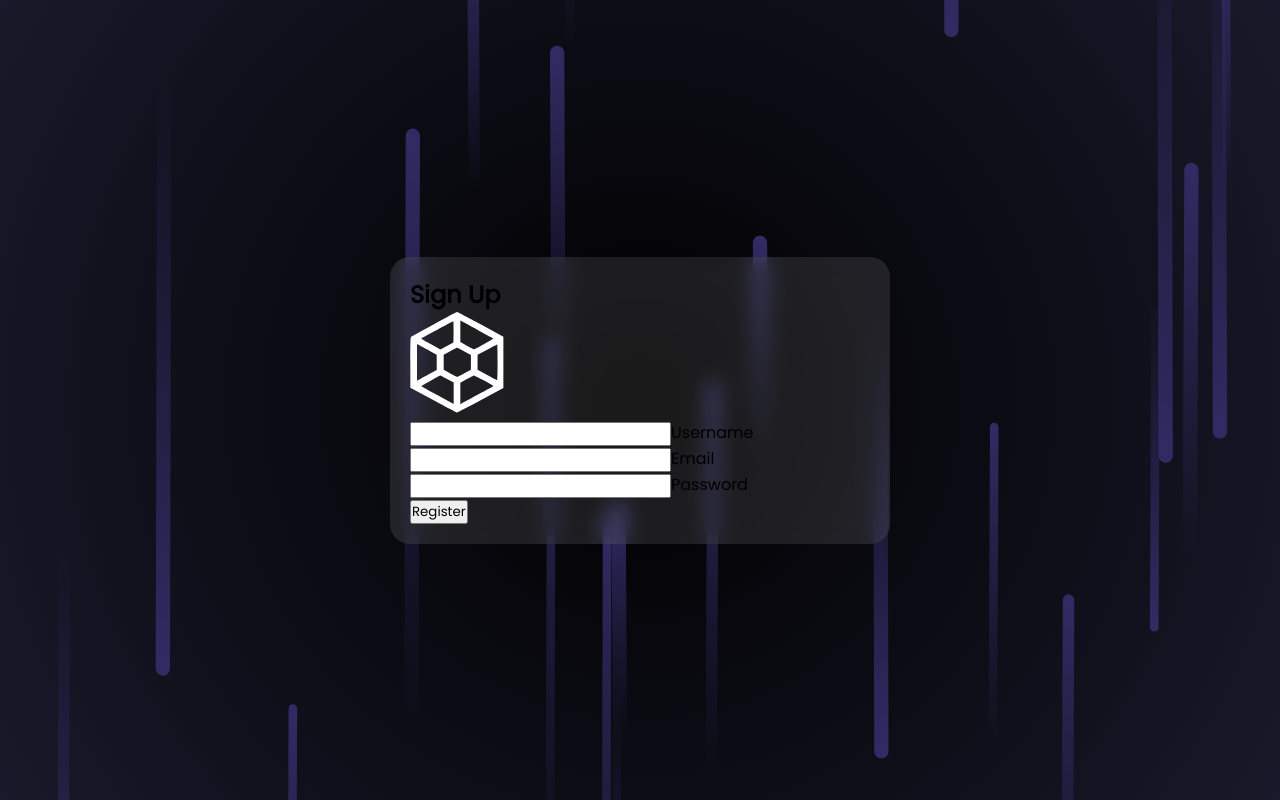
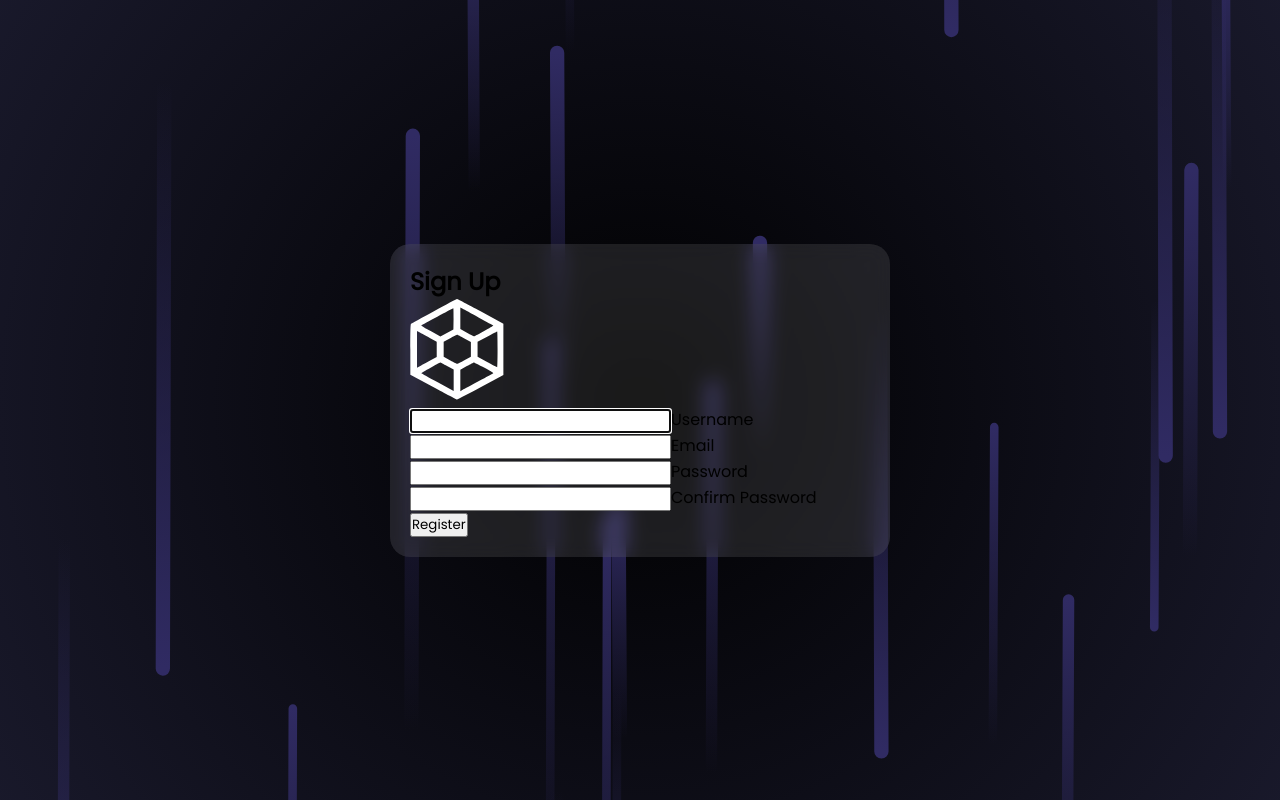
Before and after one commit to Mad-input/doubling-creativity-astro, an Astro site: page /register in a window 1280 px wide. Built offline with nearby package versions, Linux system fonts and the light colour scheme; Astro itself is replaced by a stand-in of ours.

Commit message:
Add form verification

```diff
--- a/package.json
+++ b/package.json
@@ -18,6 +18,7 @@
     "astro": "^4.13.3",
     "react": "^18.3.1",
     "react-dom": "^18.3.1",
+    "react-hook-form": "^7.52.2",
     "typewriter-effect": "^2.21.0"
   },
   "devDependencies": {
--- a/src/components/FormRegister.jsx
+++ b/src/components/FormRegister.jsx
@@ -1,21 +1,112 @@
+import { useForm } from 'react-hook-form'
+import TagError from './TagError.jsx'
+
 export default function FormRegister() {
+  const {
+    handleSubmit,
+    register,
+    watch,
+    formState: {
+      errors
+    }
+  } = useForm()
+
+  const optionsUsername = {
+    required: {
+      value: true,
+      message: "name is required"
+    },
+    minLength: {
+      value: 3,
+      message: "minimum trhee characters"
+    },
+    maxLength: {
+      value: 20,
+      message: "maximum twenty characters"
+    }
+  }
+
+  const optionsEmail = {
+    required: {
+      value: true,
+      message: "Email is required",
+    },
+    pattern: {
+      value: /^[a-zA-Z0-9._%+-]+@[a-zA-Z0-9.-]+\.[a-zA-Z]{2,4}$/,
+      message: 'invalid email'
+    }
+  }
+
+  const optionsPassword = {
+    required: {
+      value: true,
+      message: "password is required"
+    },
+    minLength: {
+      value: 6,
+      message: "must be a minimum of six"
+    }
+  }
+
+  const optionsConfirmPassword = {
+    required: {
+      value: true,
+      message: "password is required"
+    },
+    validate: (value) => value === watch('password') ? true : 'passwords do not match'
+  }
+
+
+  const onSubmit = handleSubmit((values) => {
+    console.log(values);
+  })
+
   return (
-    <form id="form">
+    <form id="form" onSubmit={onSubmit}>
       <h2 className="title-form">Sign Up</h2>
       <div className="logo">
-        <img src="/img/logo-icon.svg" alt="logo" />
+        <a href="/"><img src="/img/logo-icon.svg" alt="logo" /></a>
       </div>
       <div className="containt-input">
-        <input type="text" placeholder="" />
+        <input
+          className={`${errors.username ? 'error' : 'ok'}`}
+          type="text"
+          placeholder=""
+          autoFocus
+          {...register("username", optionsUsername)}
+          autoComplete='off' />
         <label>Username</label>
+        {errors.username && <TagError text={errors.username.message} />}
       </div>
       <div className="containt-input">
-        <input type="email" placeholder="" />
+        <input
+          className={`${errors.email ? 'error' : 'ok'}`}
+          type="email"
+          placeholder=""
+          {...register("email", optionsEmail)}
+          autoComplete='off' />
         <label>Email</label>
+        {errors.email && <TagError text={errors.email.message} />}
       </div>
       <div className="containt-input">
-        <input type="password" placeholder="" />
+        <input
+          className={`${errors.password ? 'error' : 'ok'}`}
+          type="password"
+          placeholder=""
+          {...register("password", optionsPassword)}
+          autoComplete='off' />
         <label>Password</label>
+        {errors.password && <TagError text={errors.password.message} />}
+      </div>
+      <div className="containt-input">
+        <input
+          className={`${errors.confirmPassword ? 'error' : 'ok'}`}
+          type="password"
+          placeholder=""
+          {...register("confirmPassword", optionsConfirmPassword)}
+          autoComplete='off' />
+        <label>Confirm Password</label>
+        {errors.confirmPassword && <TagError text={errors.confirmPassword.message} />}
       </div>
       <button type="submit" className="btn-submit">Register</button>
     </form>
--- /dev/null
+++ b/src/components/TagError.jsx
@@ -0,0 +1,5 @@
+export default function TagError({ text }) {
+  return (
+    <span className="tag-error">{text}</span>
+  )
+}
```
Also changed, not shown: 1 other file.
